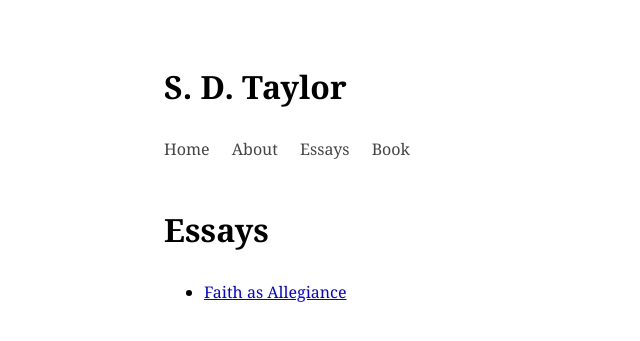
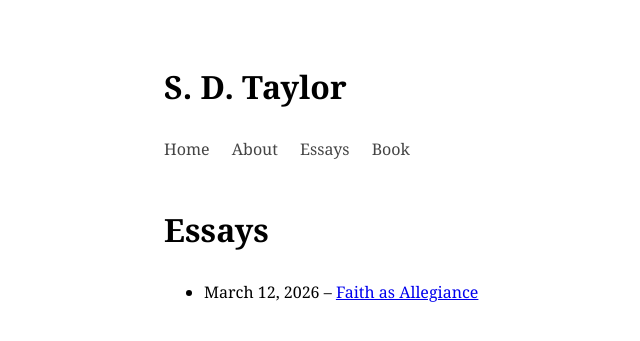
Before and after one commit to sdtaylor333/sdtaylor333.github.io, a Jekyll site: the page built from essays.md, in a window 1280 px wide. Shown: the top 341 px of the page, without its empty margins (96-736 px from the left). Built offline with Jekyll 4.4.1, drawn with Linux system fonts in a browser that asks for light colours.

Commit message:
Update essays.md

```diff
--- a/essays.md
+++ b/essays.md
@@ -8,6 +8,7 @@ title: Essays
 <ul>
 {% for post in site.posts %}
 <li>
+{{ post.date | date: "%B %d, %Y" }} –
 <a href="{{ post.url }}">{{ post.title }}</a>
 </li>
 {% endfor %}
```
